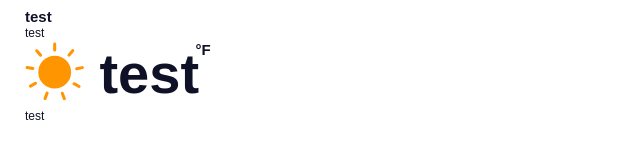
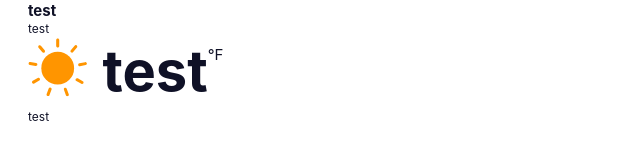
Before and after one commit to tamarahills/foxyext, a browser extension: page sidebar/panelweather.html in a window 1280 px wide. Shown: the whole page, without its empty margins (0-640 px from the left). Drawn offline with Linux system fonts and the light colour scheme.

Commit message:
add weater fix

```diff
--- a/sidebar/panel.css
+++ b/sidebar/panel.css
@@ -10,6 +10,7 @@ body {
   font: caption;
   background-color: #FFFFFF;
   overflow: scroll;
+  padding: 0 10px;
 }
 
 p {
--- a/sidebar/panelweather.css
+++ b/sidebar/panelweather.css
@@ -1,7 +1,7 @@
 body{
   text-align: left;
-  font-family: sans-serif;
-  padding-left: 8px;
+  font-family: -apple-system, sans-serif;
+  margin: 0px;
 }
 
 h1{
@@ -27,9 +27,9 @@ h1{
 .degreesFont {
   font-size: 15px;
   color: #0F1126;
-  font-weight: bold;
-  margin-left: -8px;
-  vertical-align: top;
+  position: absolute;
+  top: 45px;
+  display: inline-block;
 }
 
 .highlowtempfont {
@@ -44,17 +44,11 @@ h1{
 
 .weatherDescDiv {
   margin-top: -3px;
-  padding-left: 9px;
+  padding-left: 28px;
 }
-.weatheralign {
+.weatheralign,
+.subweatherdivclass,
+.highlowdivclass {
   display: block;
-  padding-left: 9px;
+  padding-left: 28px;
 }
-
-.subweatherdivclass {
-  padding-left: 9px;
-}
-
-.highlowdivclass {
-  padding-left: 9px;
-}
```
